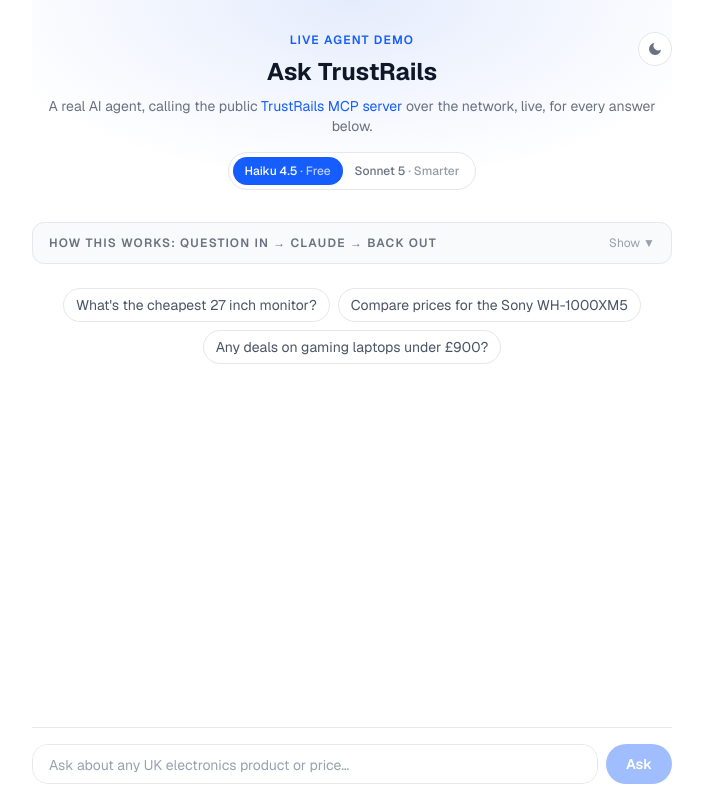
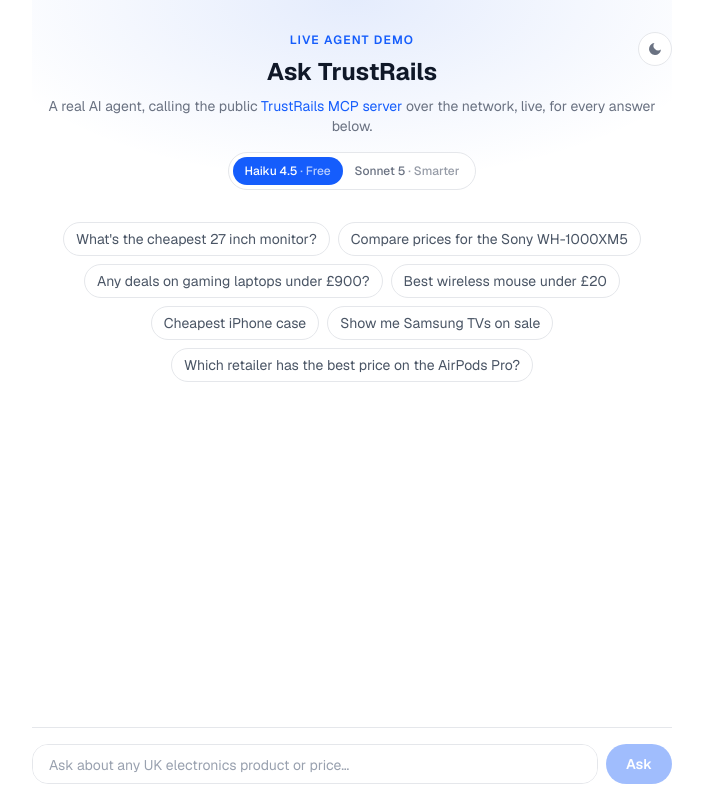
Before and after one commit to james-webdev/trustrails-agent, a Next.js app: page / in a window 1280 px wide. Shown: the whole page, without its empty margins (288-991 px from the left). Built offline with nearby package versions, Linux system fonts and the light colour scheme.

Commit message:
Remove FlowExplainer component from Chat component

```diff
--- a/src/app/Chat.tsx
+++ b/src/app/Chat.tsx
@@ -3,7 +3,6 @@
 import { useState, useRef, useEffect, FormEvent } from "react";
 import { ComparisonCard } from "./components/ComparisonCard";
 import { DebugPanel } from "./components/DebugPanel";
-import { FlowExplainer } from "./components/FlowExplainer";
 import { ProductRow } from "./components/ProductCard";
 import { Prose } from "./components/Prose";
 import { ThemeToggle } from "./components/ThemeToggle";
@@ -15,6 +14,10 @@
   "What's the cheapest 27 inch monitor?",
   "Compare prices for the Sony WH-1000XM5",
   "Any deals on gaming laptops under £900?",
+  "Best wireless mouse under £20",
+  "Cheapest iPhone case",
+  "Show me Samsung TVs on sale",
+  "Which retailer has the best price on the AirPods Pro?",
 ];
 
 export default function Chat() {
@@ -153,8 +156,6 @@
       </header>
 
       <div className="flex-1 space-y-6 pb-4">
-        <FlowExplainer />
-
         {messages.length === 0 && (
           <div className="flex flex-wrap justify-center gap-2">
             {SUGGESTIONS.map((s) => (
--- a/src/app/components/FlowExplainer.tsx
+++ /dev/null
@@ -1,75 +0,0 @@
-"use client";
-
-// TEMP DEBUG COMPONENT — for understanding the question-in/LLM/UI flow.
-// Delete this file (and its usage in Chat.tsx) once done.
-
-import { useState } from "react";
-
-const STEPS = [
-  {
-    title: "1. You ask a question",
-    detail: "The React app (this page) sends your text to our own server, at /api/chat.",
-  },
-  {
-    title: "2. Our server asks Claude, with tools attached",
-    detail:
-      "We send Claude your question plus two tool definitions (search_products, get_product), pulled live from trustrails.app's public MCP server. Claude hasn't seen any product data yet.",
-  },
-  {
-    title: "3. Claude decides to call a tool",
-    detail:
-      "Instead of answering directly, Claude replies with a tool_use request, e.g. \"call search_products with category: Monitors\".",
-  },
-  {
-    title: "4. We actually run it, against the real API",
-    detail:
-      "Our server calls the live, public trustrails.app/api/mcp endpoint, the same one any external AI agent would use. Real data comes back.",
-  },
-  {
-    title: "5. We trim it before Claude sees it",
-    detail:
-      "Image URLs and purchase links get stripped out of what Claude reads (it doesn't need them to write a sentence). The full untouched data is kept separately, for the UI.",
-  },
-  {
-    title: "6. Claude writes the final answer",
-    detail: "Using only the trimmed data it was handed back, Claude writes the reply you read.",
-  },
-  {
-    title: "7. Both come back to the browser",
-    detail:
-      "We send Claude's written answer AND the original, untrimmed tool data back to this page in one response.",
-  },
-  {
-    title: "8. The UI builds cards from the data, not the words",
-    detail:
-      "Product cards and the \"cheapest retailer\" card are built directly from that raw tool data, independent of what Claude's text says, so they're always accurate even if the wording is loose.",
-  },
-];
-
-export function FlowExplainer() {
-  const [open, setOpen] = useState(false);
-
-  return (
-    <div className="mb-6 rounded-xl border border-gray-200 bg-gray-50 dark:border-gray-800 dark:bg-gray-900">
-      <button
-        onClick={() => setOpen((v) => !v)}
-        className="flex w-full items-center justify-between px-4 py-3 text-left"
-      >
-        <span className="text-xs font-semibold uppercase tracking-widest text-gray-500 dark:text-gray-400">
-          How this works: question in → Claude → back out
-        </span>
-        <span className="text-xs text-gray-400 dark:text-gray-500">{open ? "Hide ▲" : "Show ▼"}</span>
-      </button>
-      {open && (
-        <ol className="space-y-3 px-4 pb-4">
-          {STEPS.map((s) => (
-            <li key={s.title} className="text-xs">
-              <p className="font-semibold text-gray-700 dark:text-gray-300">{s.title}</p>
-              <p className="text-gray-500 dark:text-gray-500">{s.detail}</p>
-            </li>
-          ))}
-        </ol>
-      )}
-    </div>
-  );
-}
```
